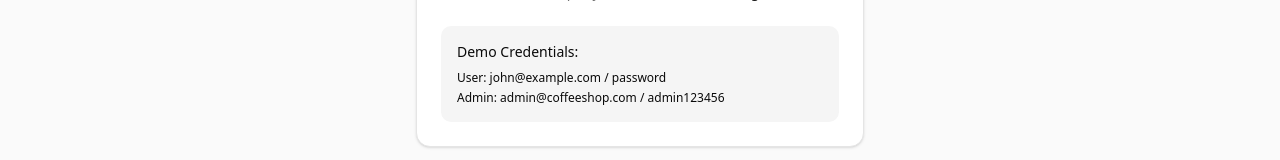
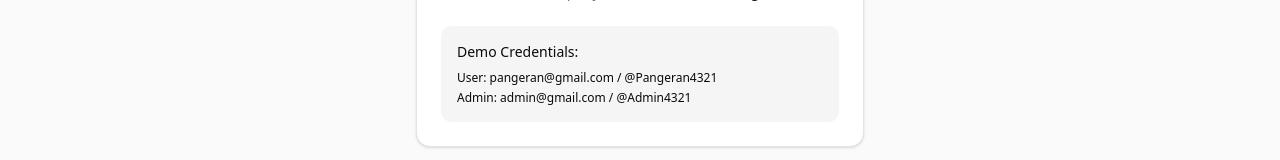
Before and after one commit to PangeranJJ4321/coffee-shop-app_fix, a React (Vite) app: page /login in a window 1280 px wide. Shown: the part 605-765 px from the top of the page. Built offline with nearby package versions, Linux system fonts and the light colour scheme.

Commit message:
FEAT(Demo Credential) : Update Demo credential

```diff
--- a/src/pages/auth/LoginPage.jsx
+++ b/src/pages/auth/LoginPage.jsx
@@ -140,8 +140,8 @@ const LoginPage = () => {
           <div className="mt-6 p-4 bg-muted rounded-lg">
             <p className="text-sm font-medium mb-2">Demo Credentials:</p>
             <div className="text-xs space-y-1">
-              <div>User: john@example.com / password</div>
-              <div>Admin: admin@coffeeshop.com / admin123456</div>
+              <div>User: pangeran@gmail.com / @Pangeran4321</div>
+              <div>Admin: admin@gmail.com / @Admin4321</div>
             </div>
           </div>
         </CardContent>
```
